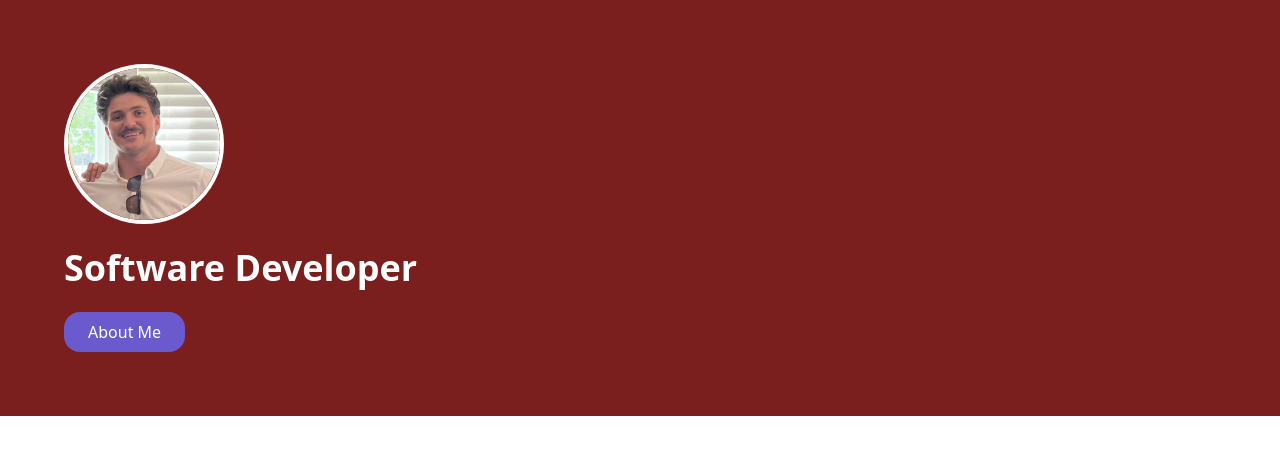
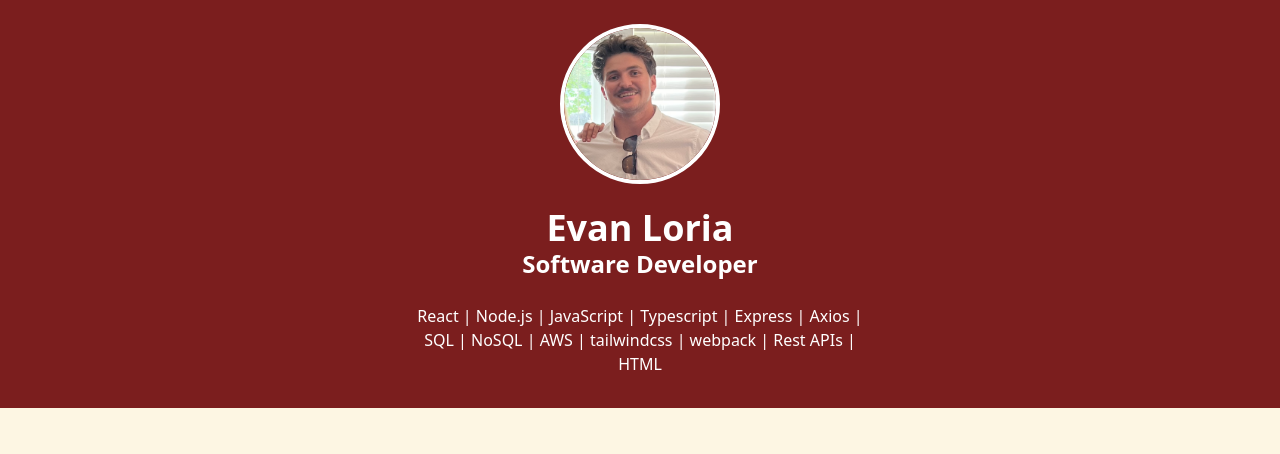
Before and after one commit to evanloria4/evanloria.com, a React app: page / in a window 1280 px wide. Shown: the top 454 px of the page. Built offline with nearby package versions, Linux system fonts and the light colour scheme.

Commit message:
Style header over portfolio

```diff
--- a/src/client/App.tsx
+++ b/src/client/App.tsx
@@ -1,25 +1,32 @@
-import React, { useState, useEffect } from 'react';
-import '../styles/main.css';
-import profile from './img/profile.png';
+import React, { useState, useEffect } from "react";
+import "../styles/main.css";
+import profile from "./img/profile.png";
 
 function App() {
   return (
-    <section className="bg-primary text-white px-6 py-16">
-      <div className="max-w-6xl mx-auto flex flex-col md:flex-row items-center justify-between gap-12">
-        <div className="flex flex-col items-center md:items-start text-center md:text-left gap-6 max-w-md">
+    <div className="min-h-screen flex flex-col">
+      <section className="bg-primary text-white pt-6">
+        <div className="mx-auto flex flex-col items-center justify-between gap-8">
+          <div className="flex flex-col items-center text-center gap-6 max-w-md">
             <img
               src={profile}
               alt="Hello"
               className="w-40 h-40 rounded-full border-4 border-white"
             />
-          <h1 className="text-4xl font-bold">Software Developer</h1>
-          <button className="bg-accent text-white px-6 py-2 rounded-lg hover:bg-opacity-90 transition">
-            About Me
-          </button>
+            <div className="flex-cil gap-2">
+              <div className="text-4xl font-bold">Evan Loria</div>
+              <div className="text-2xl font-bold">Software Developer</div>
+            </div>
+            <p>
+              React | Node.js | JavaScript | Typescript | Express | Axios | SQL
+              | NoSQL | AWS | tailwindcss | webpack | Rest APIs | HTML
+            </p>
           </div>
           <div className="w-full md:w-1/2"></div>
         </div>
       </section>
+      <div className="bg-cream flex-1 text-white"></div>
+    </div>
   );
 }
 
```
Lines whose indentation alone changed are shown as unchanged.
